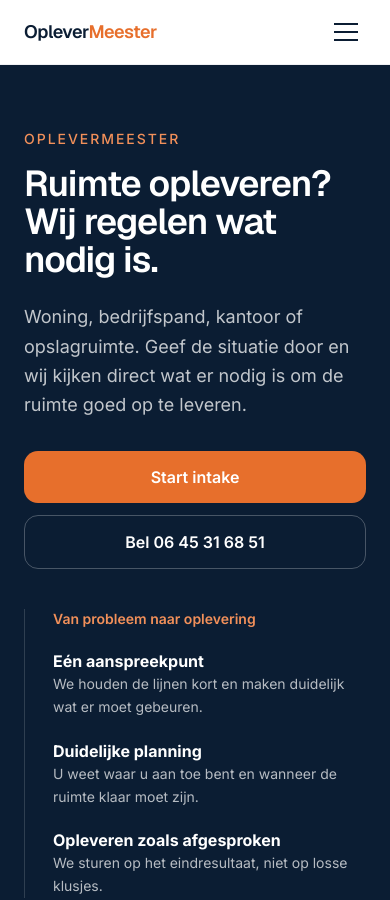
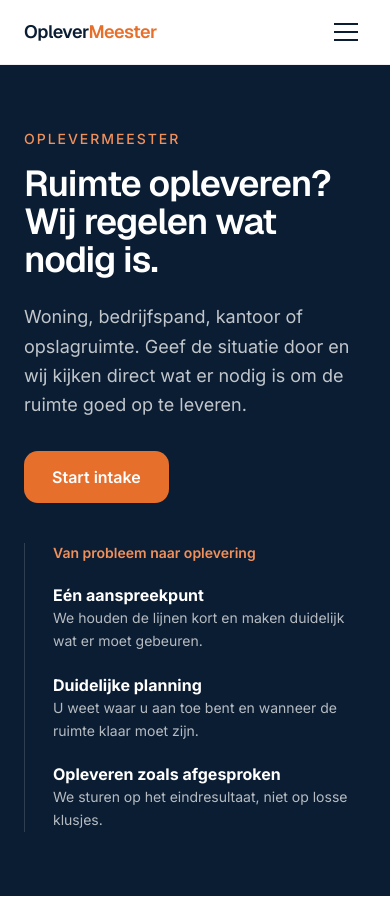
Before and after one commit to sandvlietbv/OpleverMeester, a Next.js app: page / in a window 390 px wide. Shown: the top 900 px of the page. Built offline with nearby package versions, Linux system fonts and the light colour scheme.

Commit message:
Remove public mobile number from hero

```diff
--- a/components/Hero.tsx
+++ b/components/Hero.tsx
@@ -2,8 +2,6 @@
 
 import { motion } from "framer-motion";
 
-const PHONE_DISPLAY = "06 45 31 68 51";
-const PHONE_TEL = "+31645316851";
 const fadeUp = { hidden: { opacity: 0, y: 14 }, show: (delay = 0) => ({ opacity: 1, y: 0, transition: { duration: 0.45, delay, ease: [0.22, 1, 0.36, 1] } }) };
 
 export default function Hero() {
@@ -14,7 +12,7 @@ export default function Hero() {
           <motion.p initial="hidden" animate="show" custom={0} variants={fadeUp} className="mb-4 text-sm font-medium uppercase tracking-[0.14em] text-orange-light">OpleverMeester</motion.p>
           <motion.h1 initial="hidden" animate="show" custom={0.06} variants={fadeUp} className="max-w-4xl font-display text-4xl font-semibold leading-[1.05] tracking-tight md:text-6xl lg:text-[4rem]">Ruimte opleveren?<br />Wij regelen wat nodig is.</motion.h1>
           <motion.p initial="hidden" animate="show" custom={0.12} variants={fadeUp} className="mt-6 max-w-2xl text-lg leading-relaxed text-white/75 md:text-xl">Woning, bedrijfspand, kantoor of opslagruimte. Geef de situatie door en wij kijken direct wat er nodig is om de ruimte goed op te leveren.</motion.p>
-          <motion.div initial="hidden" animate="show" custom={0.18} variants={fadeUp} className="mt-8 flex flex-col gap-3 sm:flex-row"><a href="#intake" className="rounded-om bg-orange px-7 py-3.5 text-center font-semibold text-white hover:bg-orange-light">Start intake</a><a href={`tel:${PHONE_TEL}`} className="rounded-om border border-white/25 px-7 py-3.5 text-center font-semibold text-white hover:border-white/50">Bel {PHONE_DISPLAY}</a></motion.div>
+          <motion.div initial="hidden" animate="show" custom={0.18} variants={fadeUp} className="mt-8"><a href="#intake" className="inline-flex rounded-om bg-orange px-7 py-3.5 text-center font-semibold text-white hover:bg-orange-light">Start intake</a></motion.div>
         </div>
         <motion.aside initial="hidden" animate="show" custom={0.22} variants={fadeUp} className="border-l border-white/15 pl-7 lg:pl-9">
           <p className="text-sm font-semibold text-orange-light">Van probleem naar oplevering</p>
```
